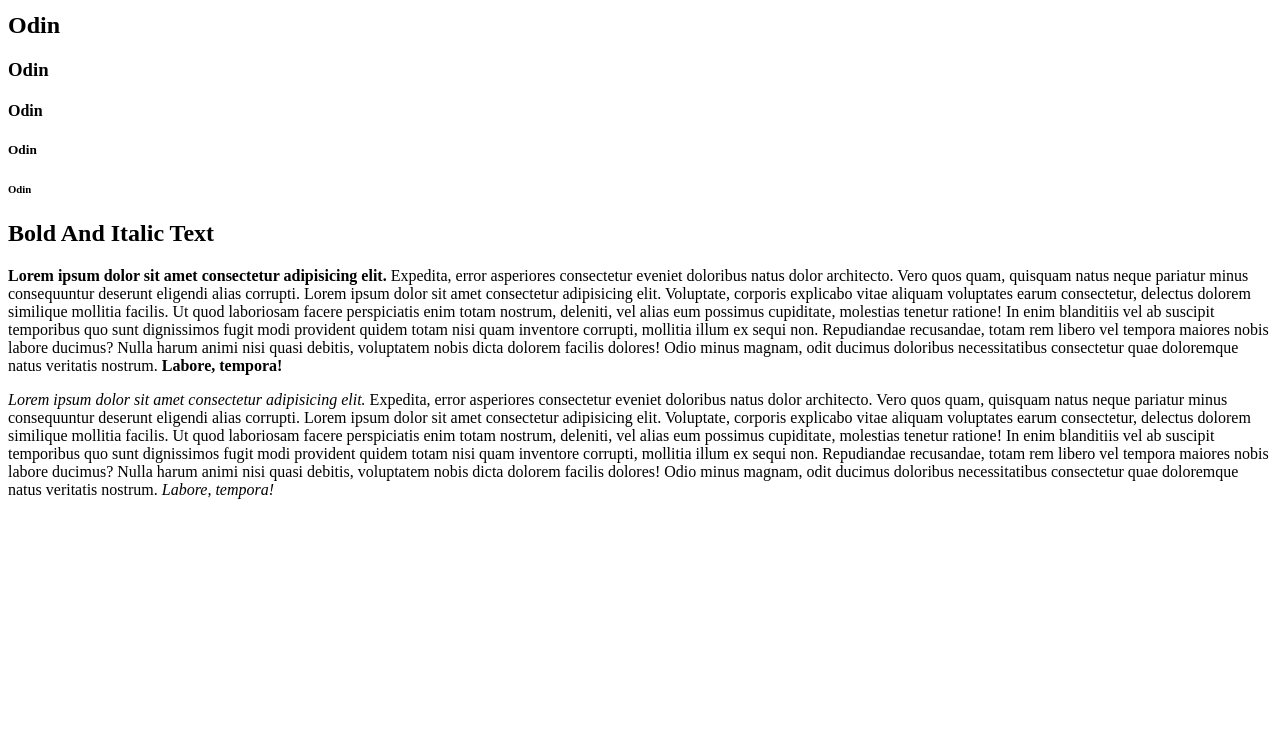
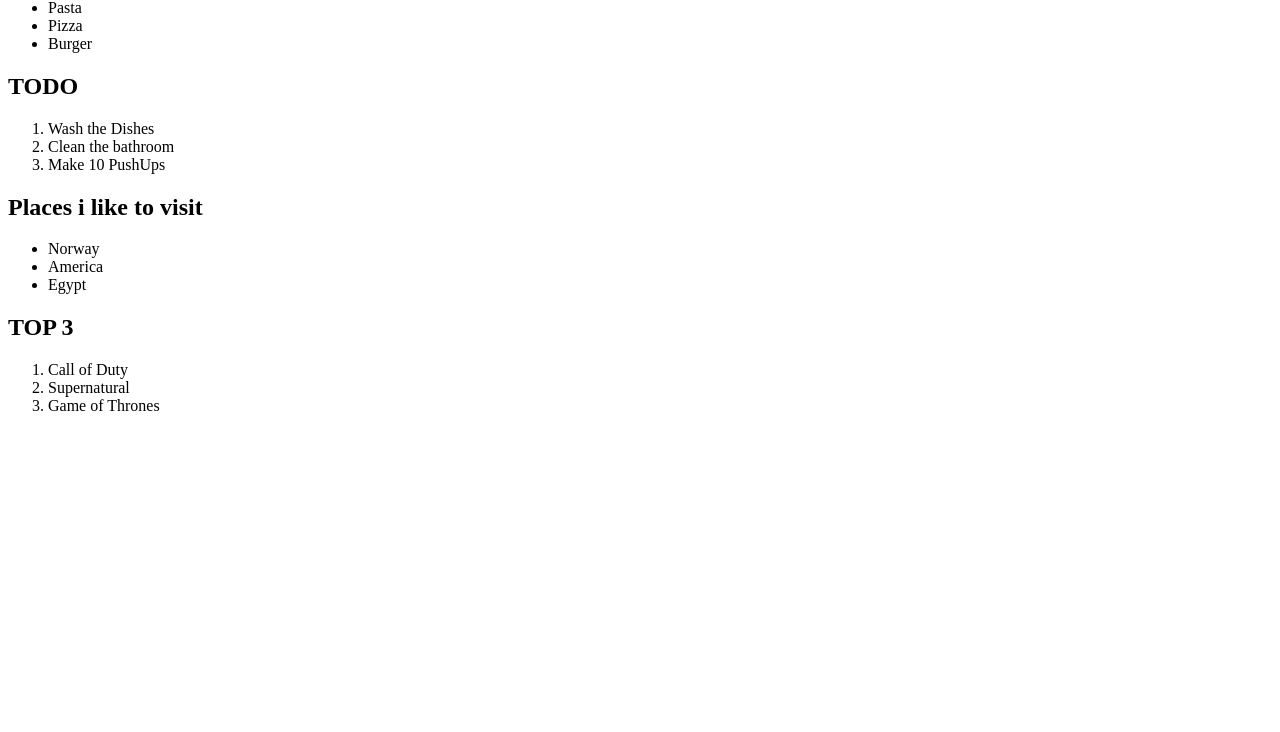
Before and after one commit to tasosbeast/Odin-Active-Training, a plain HTML site: page index.html in a window 1280 px wide. Shown: the part 68-800 px from the top of the page. Drawn offline with Linux system fonts and the light colour scheme.

Commit message:
Learning about Lists

```diff
--- a/index.html
+++ b/index.html
@@ -6,57 +6,33 @@
   </head>
 
   <body lang="en">
-    <h1>Odin</h1>
-    <h2>Odin</h2>
-    <h3>Odin</h3>
-    <h4>Odin</h4>
-    <h5>Odin</h5>
-    <h6>Odin</h6>
+    <h2>My Favorite Foods</h2>
 
-    <!-- Paragraph with nested strong and em tags p is the parent and the other 2 the children -->
+    <ul>
+      <li>Pasta</li>
+      <li>Pizza</li>
+      <li>Burger</li>
+    </ul>
 
-    <h2>Bold And Italic Text</h2>
+    <h2>TODO</h2>
+    <ol>
+      <li>Wash the Dishes</li>
+      <li>Clean the bathroom</li>
+      <li>Make 10 PushUps</li>
+    </ol>
 
-    <!-- <strong> makes my text bold! -->
+    <h2>Places i like to visit</h2>
+    <ul>
+      <li>Norway</li>
+      <li>America</li>
+      <li>Egypt</li>
+    </ul>
 
-    <!-- Do not use <b> and <i> !!!-->
-
-    <p>
-      <strong>Lorem ipsum dolor sit amet consectetur adipisicing elit.</strong>
-      Expedita, error asperiores consectetur eveniet doloribus natus dolor
-      architecto. Vero quos quam, quisquam natus neque pariatur minus
-      consequuntur deserunt eligendi alias corrupti. Lorem ipsum dolor sit amet
-      consectetur adipisicing elit. Voluptate, corporis explicabo vitae aliquam
-      voluptates earum consectetur, delectus dolorem similique mollitia facilis.
-      Ut quod laboriosam facere perspiciatis enim totam nostrum, deleniti, vel
-      alias eum possimus cupiditate, molestias tenetur ratione! In enim
-      blanditiis vel ab suscipit temporibus quo sunt dignissimos fugit modi
-      provident quidem totam nisi quam inventore corrupti, mollitia illum ex
-      sequi non. Repudiandae recusandae, totam rem libero vel tempora maiores
-      nobis labore ducimus? Nulla harum animi nisi quasi debitis, voluptatem
-      nobis dicta dolorem facilis dolores! Odio minus magnam, odit ducimus
-      doloribus necessitatibus consectetur quae doloremque natus veritatis
-      nostrum. <strong>Labore, tempora!</strong>
-    </p>
-
-    <!-- <em> stands for emphasis this makes my text italic -->
-
-    <p>
-      <em>Lorem ipsum dolor sit amet consectetur adipisicing elit.</em>
-      Expedita, error asperiores consectetur eveniet doloribus natus dolor
-      architecto. Vero quos quam, quisquam natus neque pariatur minus
-      consequuntur deserunt eligendi alias corrupti. Lorem ipsum dolor sit amet
-      consectetur adipisicing elit. Voluptate, corporis explicabo vitae aliquam
-      voluptates earum consectetur, delectus dolorem similique mollitia facilis.
-      Ut quod laboriosam facere perspiciatis enim totam nostrum, deleniti, vel
-      alias eum possimus cupiditate, molestias tenetur ratione! In enim
-      blanditiis vel ab suscipit temporibus quo sunt dignissimos fugit modi
-      provident quidem totam nisi quam inventore corrupti, mollitia illum ex
-      sequi non. Repudiandae recusandae, totam rem libero vel tempora maiores
-      nobis labore ducimus? Nulla harum animi nisi quasi debitis, voluptatem
-      nobis dicta dolorem facilis dolores! Odio minus magnam, odit ducimus
-      doloribus necessitatibus consectetur quae doloremque natus veritatis
-      nostrum. <em>Labore, tempora!</em>
-    </p>
+    <h2>TOP 3</h2>
+    <ol>
+      <li>Call of Duty</li>
+      <li>Supernatural</li>
+      <li>Game of Thrones</li>
+    </ol>
   </body>
 </html>
```
